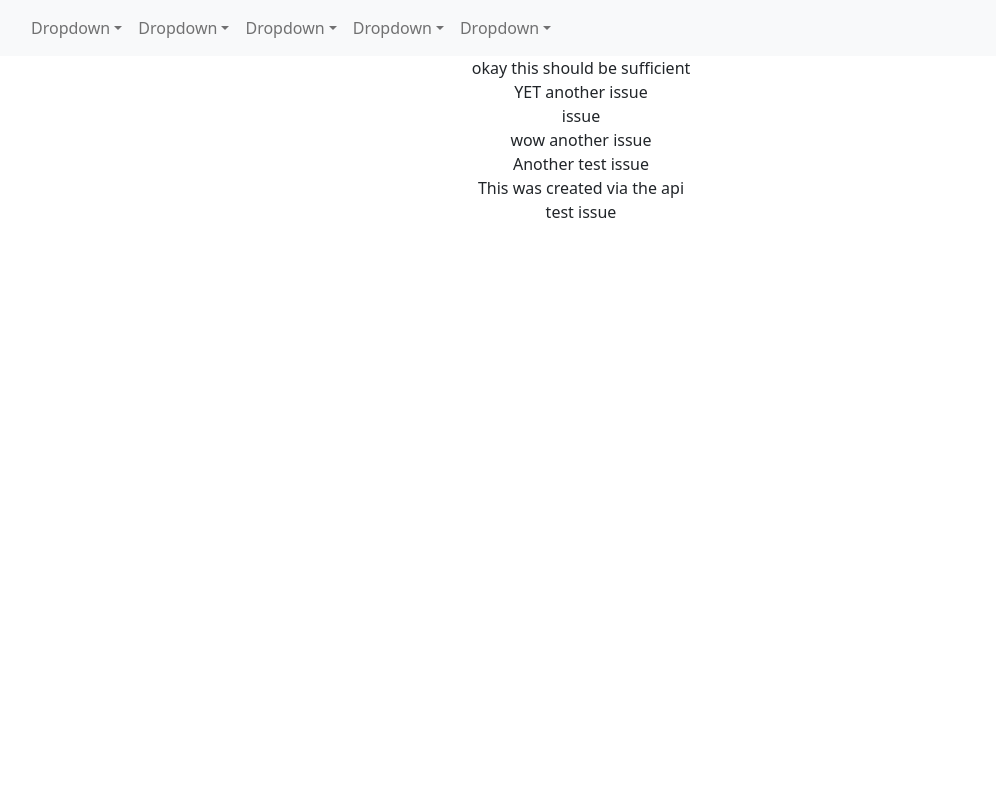
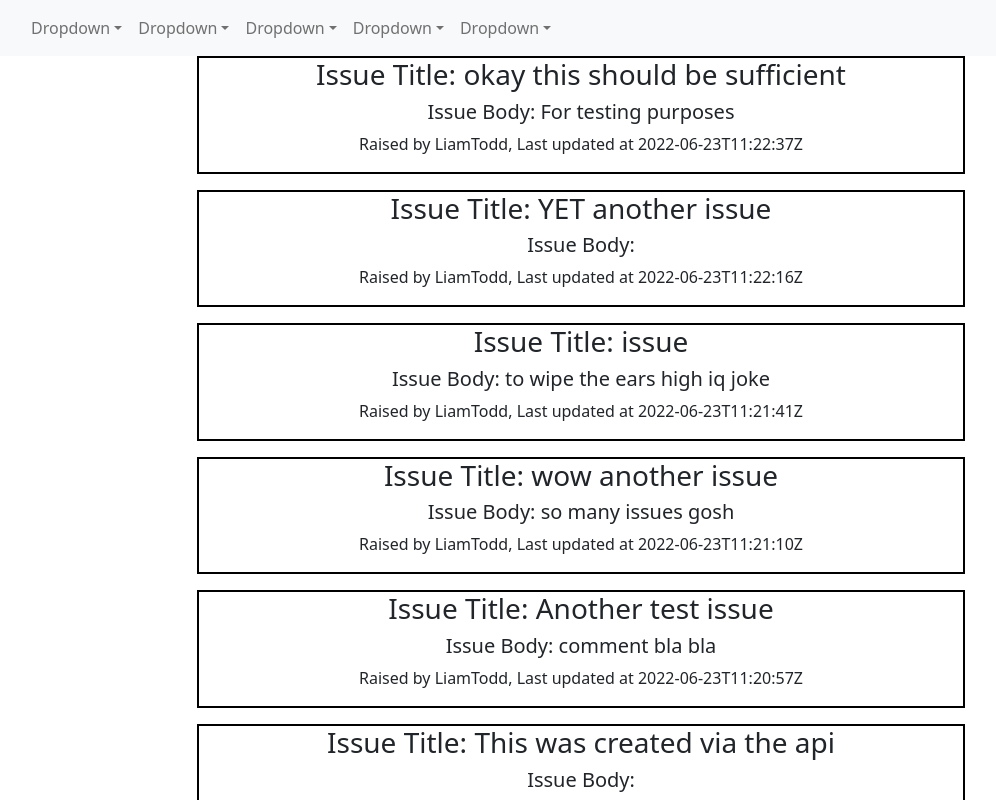
Before and after one commit to LiamTodd/human-centric-issue-visualiser, a React (Create React App) app: page / in a window 1280 px wide. Shown: the top 800 px of the page, without its empty margins (59-1055 px from the left). Built offline with nearby package versions, Linux system fonts and the light colour scheme.

Commit message:
set up issue component

```diff
--- a/src/components/IssueComponent.js
+++ b/src/components/IssueComponent.js
@@ -2,6 +2,21 @@ import React from 'react';
 
 export default function IssueComponent({ issue }) {
   return (
-  <div>{issue.title}</div>
-  )
+    <>
+      <div
+        style={{
+          borderWidth: '2px',
+          borderStyle: 'solid',
+          borderColor: 'black'
+        }}
+      >
+        <h3>Issue Title: {issue.title}</h3>
+        <h5>Issue Body: {issue.body}</h5>
+        <p>
+          Raised by {issue.user.login}, Last updated at {issue.updated_at}
+        </p>
+      </div>
+      <p></p>
+    </>
+  );
 }
--- a/src/components/IssueList.js
+++ b/src/components/IssueList.js
@@ -3,7 +3,17 @@ import IssueComponent from './IssueComponent';
 import * as uuid from 'uuid';
 
 export default function IssueList({ issues }) {
-  return issues.map((issue) => {
-    return <IssueComponent issue={issue} key={uuid.v4()}></IssueComponent>;
-  });
+  return (
+    <div
+      style={{
+        textAlign: 'center',
+        paddingLeft: '20%',
+        paddingRight: '20%'
+      }}
+    >
+      {issues.map((issue) => {
+        return <IssueComponent issue={issue} key={uuid.v4()}></IssueComponent>;
+      })}
+    </div>
+  );
 }
--- a/src/helpers/mockData.js
+++ b/src/helpers/mockData.js
@@ -71,6 +71,7 @@ export const mockIssueData = {
       state_reason: null,
       score: 1
     },
+
     {
       url: 'https://api.github.com/repos/LiamTodd/probot-demo/issues/6',
       repository_url: 'https://api.github.com/repos/LiamTodd/probot-demo',
@@ -140,6 +141,7 @@ export const mockIssueData = {
       state_reason: null,
       score: 1
     },
+
     {
       url: 'https://api.github.com/repos/LiamTodd/probot-demo/issues/5',
       repository_url: 'https://api.github.com/repos/LiamTodd/probot-demo',
@@ -209,6 +211,7 @@ export const mockIssueData = {
       state_reason: null,
       score: 1
     },
+
     {
       url: 'https://api.github.com/repos/LiamTodd/probot-demo/issues/4',
       repository_url: 'https://api.github.com/repos/LiamTodd/probot-demo',
@@ -278,6 +281,7 @@ export const mockIssueData = {
       state_reason: null,
       score: 1
     },
+
     {
       url: 'https://api.github.com/repos/LiamTodd/probot-demo/issues/3',
       repository_url: 'https://api.github.com/repos/LiamTodd/probot-demo',
@@ -347,6 +351,7 @@ export const mockIssueData = {
       state_reason: null,
       score: 1
     },
+
     {
       url: 'https://api.github.com/repos/LiamTodd/probot-demo/issues/2',
       repository_url: 'https://api.github.com/repos/LiamTodd/probot-demo',
@@ -416,6 +421,7 @@ export const mockIssueData = {
       state_reason: null,
       score: 1
     },
+
     {
       url: 'https://api.github.com/repos/LiamTodd/probot-demo/issues/1',
       repository_url: 'https://api.github.com/repos/LiamTodd/probot-demo',
```
